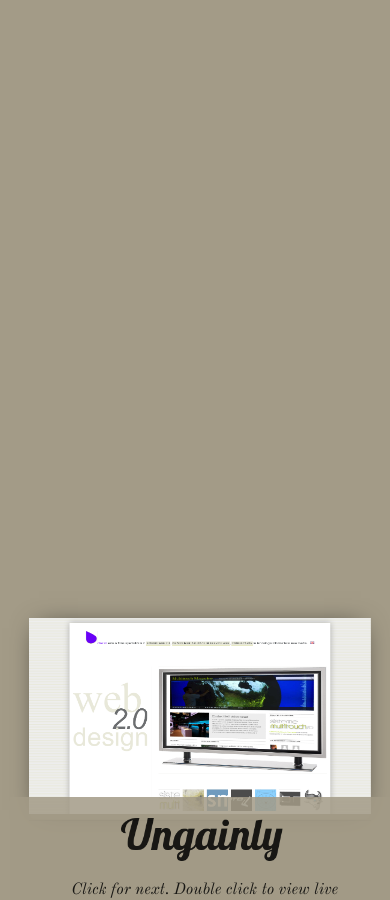
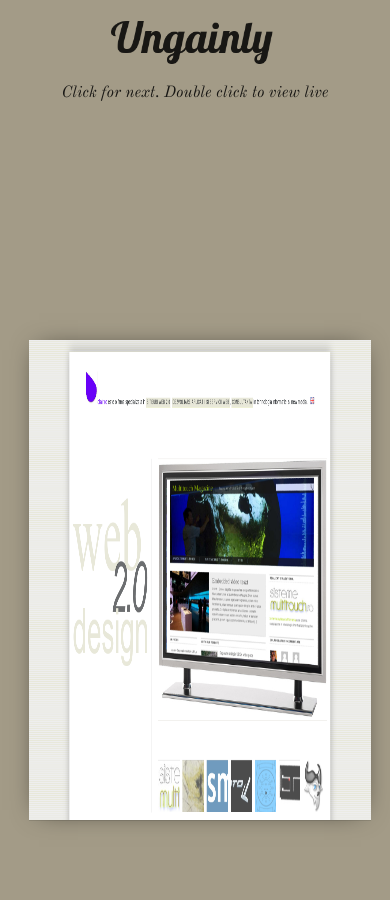
Before and after one commit to metamn/ungainlyy, a Jekyll site: the page built from _posts/2011-09-09-clair.html, in a window 390 px wide. Built offline with Jekyll 4.4.1, drawn with Linux system fonts in a browser that asks for light colours; nearby versions of some CDN libraries.

Commit message:
Fixing mobile portfolio

```diff
--- a/assets/mobile.css
+++ b/assets/mobile.css
@@ -75,8 +75,11 @@
 
 .wide #background-image {
   width: auto;
-  height: auto;
+  height: 480px;
   margin: 2% 5% 0;
+}
+.wide #logo {
+  position: relative;
 }
 .wide #logo ul.inline-list {
   margin-left: 0;
```
Also changed, not shown: 4 other files.
